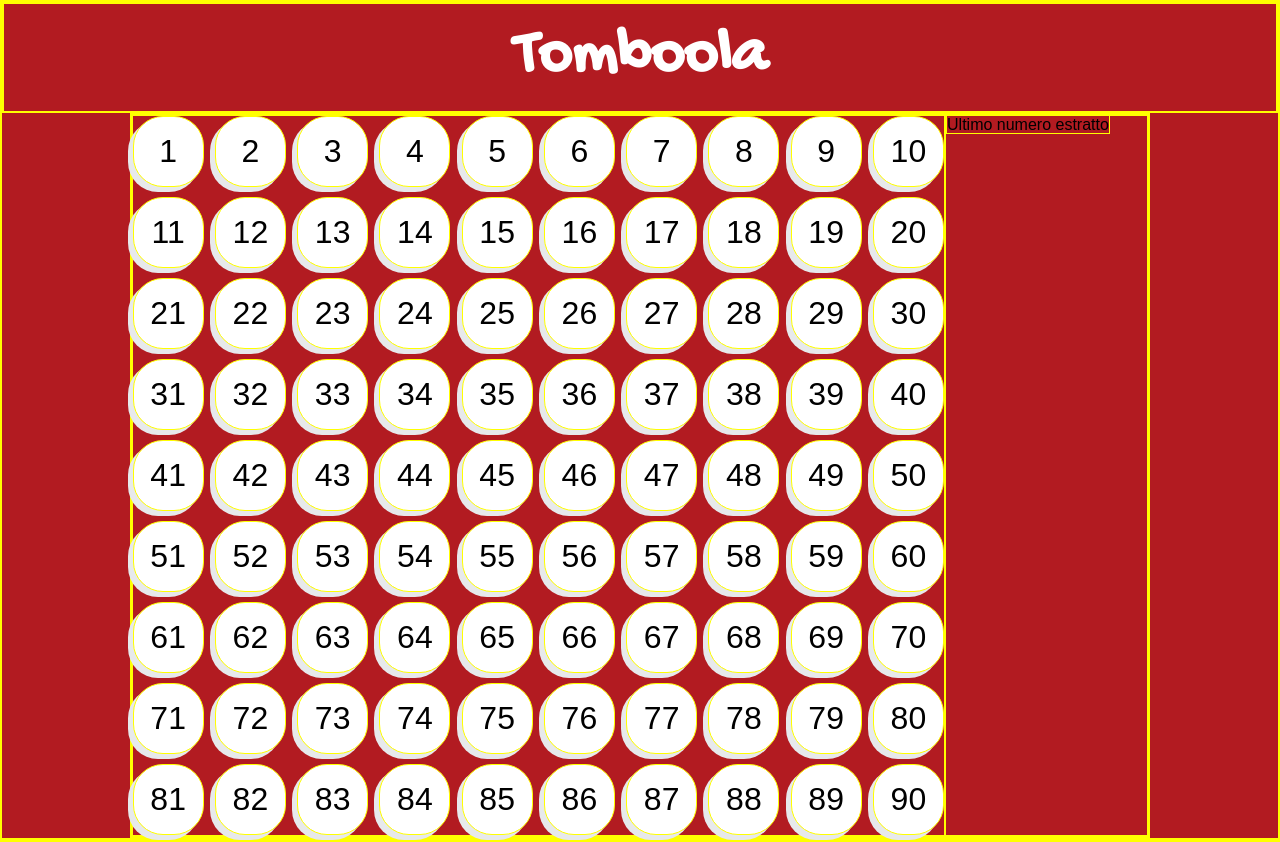
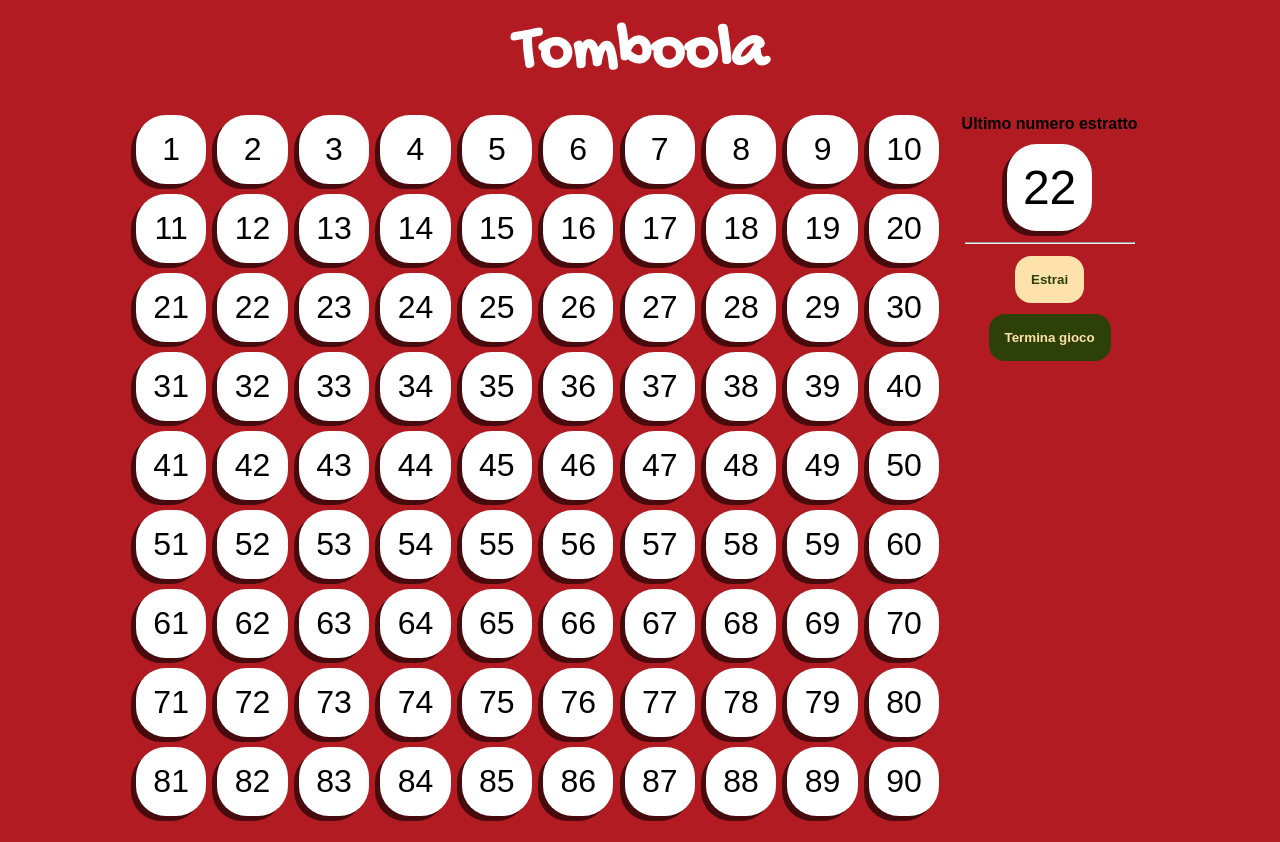
Before and after one commit to francescodelmonaco/web-tombola, a plain HTML site: page index.html in a window 1280 px wide. Drawn offline with Linux system fonts and the light colour scheme.

Commit message:
add: aside

```diff
--- a/css/style.css
+++ b/css/style.css
@@ -9,7 +9,9 @@ html {
     --color-red: #b21b21;
     --color-white: #fff;
     --color-black: #000;
-    --color-shadow: #e7e9eb;
+    --color-shadow: #470b0d;
+    --color-green: #2d4008;
+    --color-yellow: #fde2ac;
 }
 
 /* BODY */
@@ -35,6 +37,7 @@ h1 {
 
 .flex__80-20 .flex__number {
     flex-basis: 80%;
+    padding: 0.5rem;
 }
 
 .flex__number {
@@ -57,8 +60,52 @@ a {
     box-shadow: -5px 5px var(--color-shadow);
 }
 
+a:hover {
+    cursor: pointer;
+    background-color: var(--color-shadow);
+    box-shadow: -5px 5px var(--color-white);
+    color: var(--color-white);
+}
+
 /* ASIDE */
 
 .flex__80-20 aside {
     flex-basis: 20%;
+    padding: 0.5rem;
 }
+
+aside {
+    display: flex;
+    flex-direction: column;
+    align-items: center;
+    gap: 0.7rem;
+}
+
+.last-number {
+    font-size: 3rem;
+    background-color: var(--color-white);
+    padding: 1rem;
+    border-radius: 30px;
+    box-shadow: -5px 5px var(--color-shadow);
+}
+
+hr {
+    width: 90%;
+    color: var(--color-white);
+}
+
+.btn__yellow {
+    background-color: var(--color-yellow);
+    color: var(--color-green);
+    padding: 1rem;
+    border-radius: 1rem;
+    border: 0px;
+}
+
+.btn__green {
+    background-color: var(--color-green);
+    color: var(--color-yellow);
+    padding: 1rem;
+    border-radius: 1rem;
+    border: 0px;
+}
--- a/index.html
+++ b/index.html
@@ -12,7 +12,7 @@
     <!-- CSS -->
 
     <link rel="stylesheet" href="./css/reset.css">
-    <link rel="stylesheet" href="./css/debug.css">
+    <!-- <link rel="stylesheet" href="./css/debug.css"> -->
     <link rel="stylesheet" href="./css/style.css">
 </head>
 <body>
@@ -124,7 +124,15 @@
             </div>
 
             <aside>
-                <span>Ultimo numero estratto</span>
+                <span><strong>Ultimo numero estratto</strong></span>
+
+                <span class="last-number">22</span>
+
+                <hr>
+
+                <button class="btn__yellow"><strong>Estrai</strong></button>
+
+                <button class="btn__green"><strong>Termina gioco</strong></button>
             </aside>
         </div>
     </main>
```
